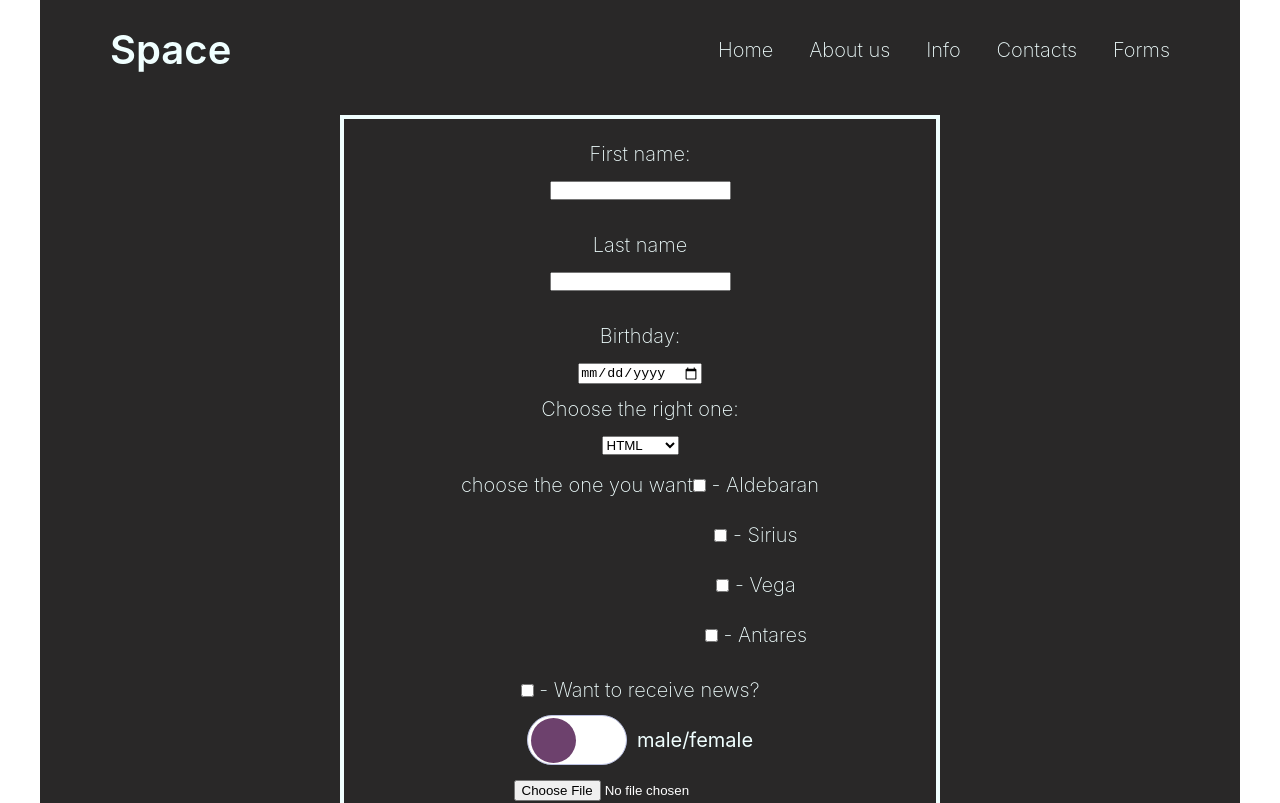
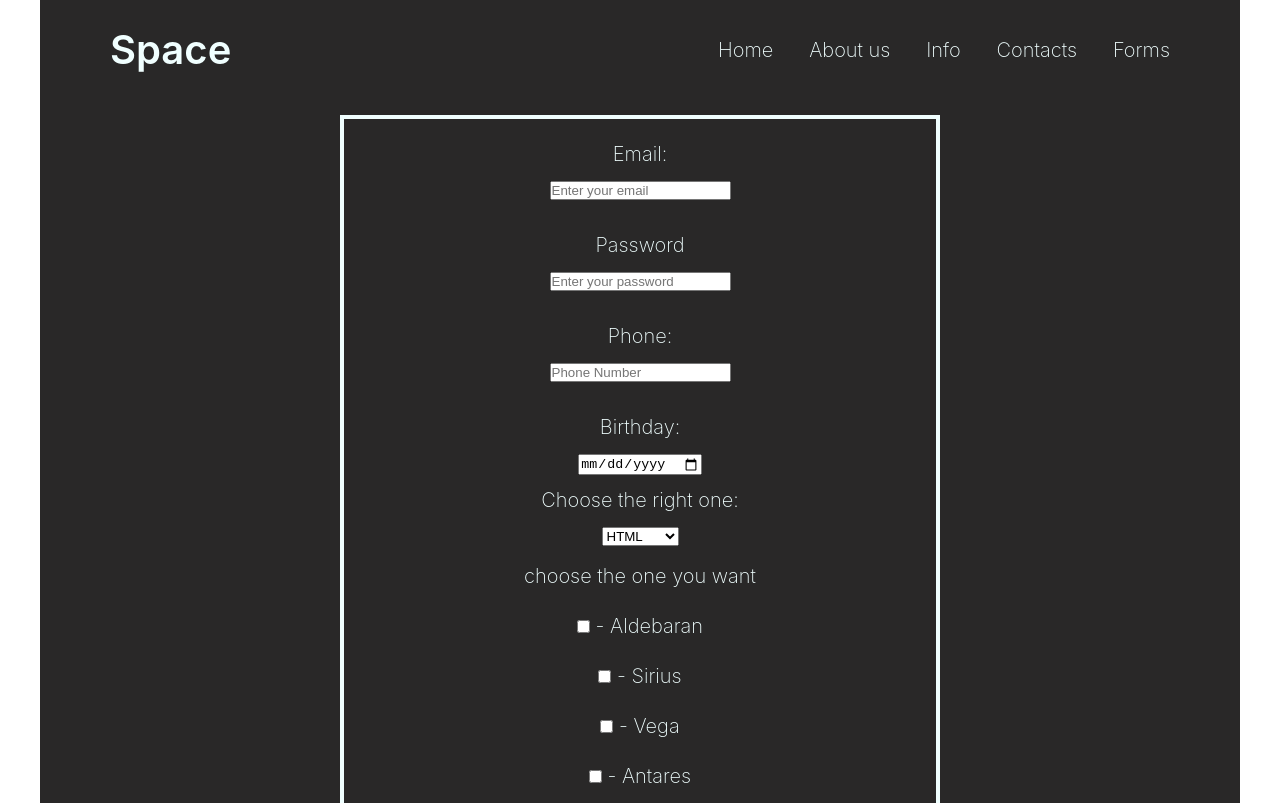
Before and after one commit to Akela89/Max2, a React (Create React App) app: page /Forms in a window 1280 px wide. Shown: the top 803 px of the page. Built offline with nearby package versions, Linux system fonts and the light colour scheme.

Commit message:
add email and pass

```diff
--- a/src/components/Forms.jsx
+++ b/src/components/Forms.jsx
@@ -1,22 +1,86 @@
-import React from "react";
+import React, { useState } from "react";
 import classes from './Forms.module.css';
 
 const Forms = ( ) => {
+    const[email, setEmail] = useState('')
+    const[password, setPassword] = useState('')
+    const[emailDirty, setEmailDirty] = useState(false)
+    const[passwordDirty, setPasswordlDirty] = useState(false)
+    const[emailError, setEmailError] = useState('Поле ввода не может быть пустым')
+    const[passwordError, setPasswordError] = useState('Поле ввода не может быть пустым')
+
+    const emailHandler = (e)=>{
+        setEmail(e.target.value)
+        const re = /^(([^<>()[\]\\.,;:\s@"]+(\.[^<>()[\]\\.,;:\s@"]+)*)|(".+"))@((\[[0-9]{1,3}\.[0-9]{1,3}\.[0-9]{1,3}\.[0-9]{1,3}\])|(([a-zA-Z\-0-9]+\.)+[a-zA-Z]{2,}))$/;
+            if (!re.test(String(e.target.value).toLowerCase())){
+                setEmailError("Некорректный емейл")
+            } else {
+                setEmailError("")
+            }
+    }
+
+    const passwordHeadler = (e) =>{
+        setPassword(e.target.value)
+        if (e.target.value.length < 3 || e.target.value.length < 8){
+        setPasswordError("Пароль должен быть длиннее 3 символов и не меньше 8")
+            if (!e.target.value){
+                setPasswordError("Поле ввода не может быть пустым")
+            }
+        }   else {
+                setPasswordError("")
+            }
+    }
+
+
+    const blurHundler = (e) => {
+        switch(e.target.name){
+            case 'email': setEmailDirty(true)
+                break
+            case 'password': setPasswordlDirty(true)
+                break
+            }
+    }
+
     return (
         <form>
         <div className={classes.formsWrapper}>
             <div className={classes.formsBorder}>
-                    <p className={classes.formText}>First name:</p>
-                    <input type="text" name="firstName" />
+                    <p className={classes.formText}>Email:</p>
+                    {(emailDirty && emailError) && <div className={classes.errorBlock}>{emailError}</div>}
+                    <input
+                    value={email}
+                    onChange={e => emailHandler(e)}
+                    onBlur={e => blurHundler(e)}
+                    type="text"
+                    name="email"
+                    placeholder="Enter your email"
+                    />
+
                     <br /><br />
-                    <p className={classes.formText}>Last name</p>
-                    <input type="text" name="lastName"/>
+
+                    <p className={classes.formText}>Password</p>
+                    {(passwordDirty && passwordError) && <div className={classes.errorBlock}>{passwordError}</div>}
+                    <input
+                    onChange={e=>passwordHeadler(e)}
+                    value={password}
+                    onBlur={e => blurHundler(e)}
+                    type="password"
+                    name="password"
+                    placeholder="Enter your password"/>
+
                     <br /> <br />
+
+
+                    <p className={classes.formText}>Phone:</p>
+                    <input
+                    type="tel"
+                    name="phone"
+                    placeholder="Phone Number"/>
+                    <br /><br />
 
 
                     <p className={classes.formText}>Birthday:</p>
                     <input type="date" name="birthday" />
-
 
 
                     <p className={classes.formText}>Сhoose the right one:</p>
@@ -25,7 +89,6 @@ const Forms = ( ) => {
                         <option value="css">CSS</option>
                         <option value="js">JS</option>
                         <option value="reactJs">React JS</option>
-
                     </select>
 
 
--- a/src/components/Forms.module.css
+++ b/src/components/Forms.module.css
@@ -23,6 +23,7 @@
 
 .formStarsWrapper{
     display: flex;
+    flex-direction: column;
     justify-content: center;
     margin: 5px;
 }
@@ -90,3 +91,8 @@
     padding: 10px;
     color: #ffffff;
   }
+
+
+ .errorBlock{
+  color: red;
+ }
```
